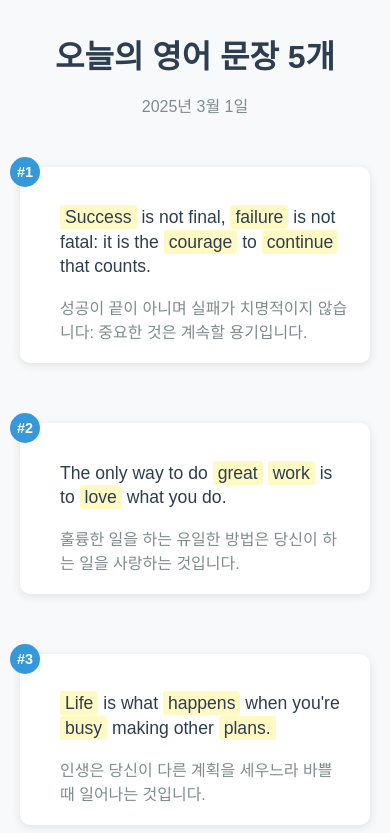
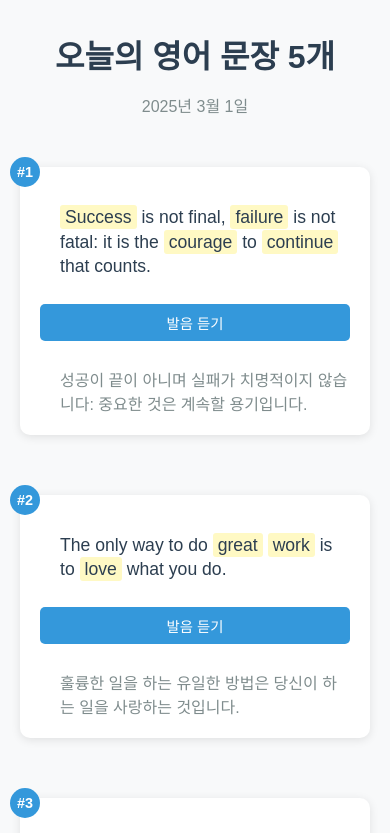
Before and after one commit to tmvls123/english-daily, a React (Create React App) app in the folder english-daily/: page / in a window 390 px wide. Shown: the top 833 px of the page. Built offline with nearby package versions, Linux system fonts and the light colour scheme.

Commit message:
발음 듣기 기능 추가

```diff
--- a/english-daily/src/App.css
+++ b/english-daily/src/App.css
@@ -134,6 +134,54 @@ h1 {
     background-color: #c0392b;
 }
 
+.sentence-content {
+    position: relative;
+    padding-right: 120px;  /* 버튼 공간 확보 */
+}
+
+.speak-button {
+    position: absolute;
+    right: 20px;
+    top: 50%;
+    transform: translateY(-50%);
+    background-color: #3498db;
+    color: white;
+    border: none;
+    padding: 8px 15px;
+    border-radius: 5px;
+    cursor: pointer;
+    transition: all 0.3s ease;
+    font-size: 0.9em;
+    min-width: 90px;
+}
+
+.speak-button:hover {
+    background-color: #2980b9;
+}
+
+.speak-button:disabled {
+    background-color: #bdc3c7;
+    cursor: not-allowed;
+}
+
+.speak-button.playing {
+    background-color: #2ecc71;
+    animation: pulse 1.5s infinite;
+}
+
+@keyframes pulse {
+    0% {
+        transform: translateY(-50%) scale(1);
+    }
+    50% {
+        transform: translateY(-50%) scale(1.05);
+    }
+    100% {
+        transform: translateY(-50%) scale(1);
+    }
+}
+
+/* 모바일 대응 */
 @media (max-width: 768px) {
     .container {
         padding: 10px;
@@ -159,4 +207,15 @@ h1 {
         max-width: none;
         border-radius: 10px 10px 0 0;
     }
+
+    .sentence-content {
+        padding-right: 0;
+    }
+
+    .speak-button {
+        position: static;
+        transform: none;
+        margin: 10px 0;
+        width: 100%;
+    }
 }
--- a/english-daily/src/App.js
+++ b/english-daily/src/App.js
@@ -63,6 +63,7 @@ const sentences = [
 function App() {
   const [currentDate, setCurrentDate] = useState('');
   const [selectedWord, setSelectedWord] = useState(null);
+  const [isPlaying, setIsPlaying] = useState(null);  // 현재 재생 중인 문장 인덱스
 
   useEffect(() => {
     const today = new Date();
@@ -77,6 +78,30 @@ function App() {
     setSelectedWord(sentenceWords[word]);
   };
 
+  const speakText = (text, index) => {
+    // 이전 재생 중인 음성 중지
+    window.speechSynthesis.cancel();
+
+    const utterance = new SpeechSynthesisUtterance(text);
+    utterance.lang = 'en-US';
+    utterance.rate = 0.9;  // 약간 천천히 설정
+
+    // 여성 음성 선택 (가능한 경우)
+    const voices = window.speechSynthesis.getVoices();
+    const femaleVoice = voices.find(voice =>
+      voice.lang.includes('en') && voice.name.includes('Female')
+    );
+    if (femaleVoice) {
+      utterance.voice = femaleVoice;
+    }
+
+    // 재생 상태 관리
+    setIsPlaying(index);
+    utterance.onend = () => setIsPlaying(null);
+
+    window.speechSynthesis.speak(utterance);
+  };
+
   return (
     <div className="container">
       <h1>오늘의 영어 문장 5개</h1>
@@ -86,6 +111,7 @@ function App() {
         {sentences.map((sentence, idx) => (
           <div key={idx} className="sentence-card">
             <div className="sentence-number">#{idx + 1}</div>
+            <div className="sentence-content">
               <p className="english">
                 {sentence.english.split(' ').map((word, index) => {
                   const lowerWord = word.replace(/[.,!?:;]/g, '').toLowerCase();
@@ -105,7 +131,15 @@ function App() {
                   );
                 })}
               </p>
+              <button
+                className={`speak-button ${isPlaying === idx ? 'playing' : ''}`}
+                onClick={() => speakText(sentence.english, idx)}
+                disabled={isPlaying !== null && isPlaying !== idx}
+              >
+                {isPlaying === idx ? '재생 중...' : '발음 듣기'}
+              </button>
               <p className="korean">{sentence.korean}</p>
+            </div>
           </div>
         ))}
       </div>
```
Lines whose indentation alone changed are shown as unchanged.
